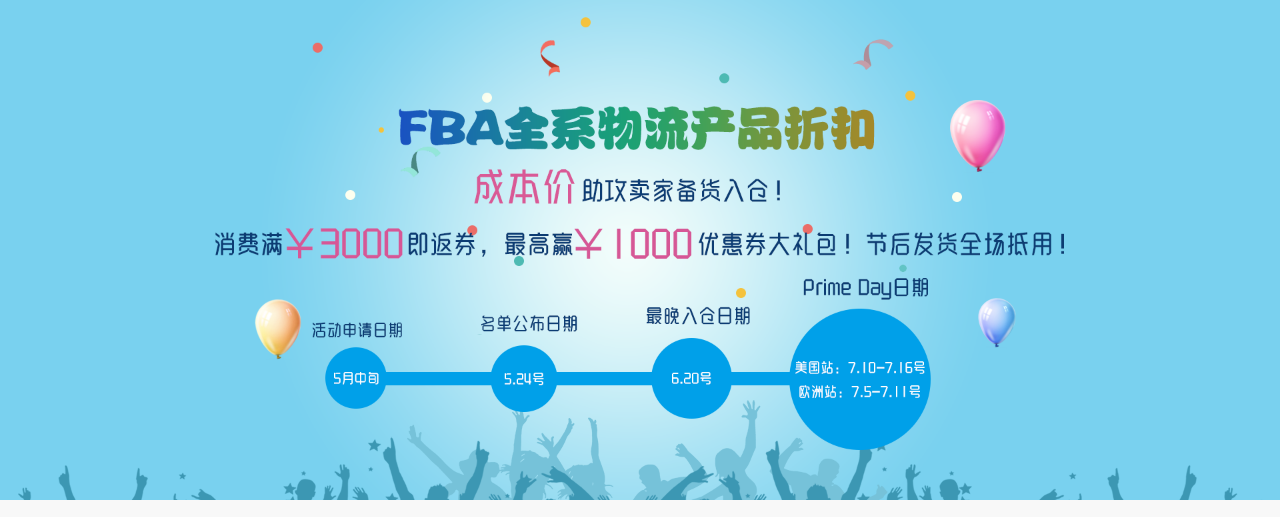
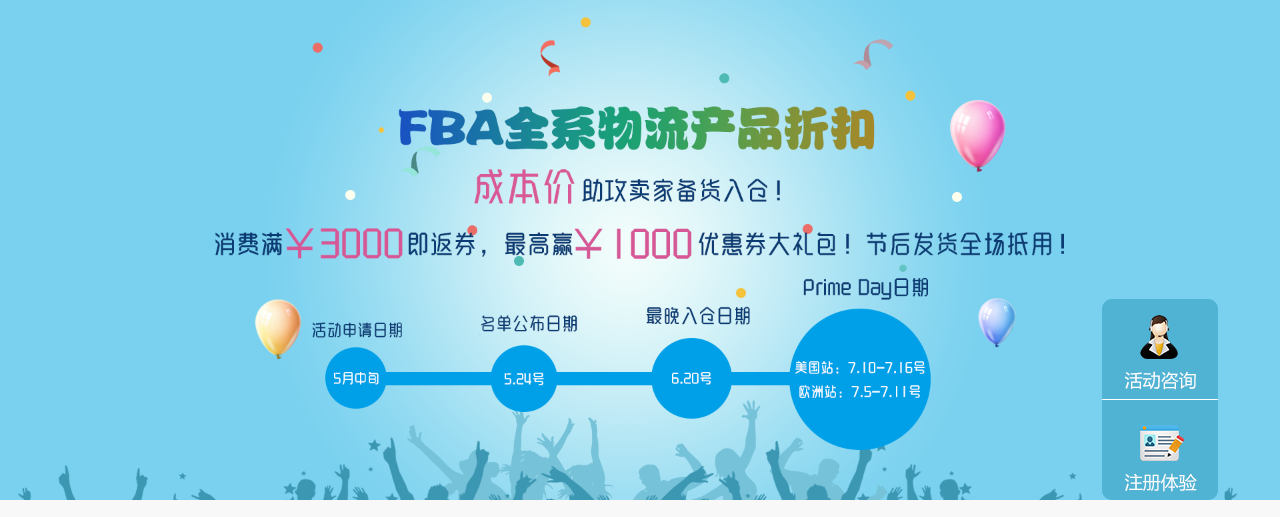
Before and after one commit to lijinke666/activity, a website: page src/views/prime-day-pc.html in a window 1280 px wide. Shown: the top 517 px of the page. Drawn offline with Linux system fonts and the light colour scheme.

Commit message:
feat:添加悬浮图

```diff
--- a/src/less/prime-day-pc.less
+++ b/src/less/prime-day-pc.less
@@ -18,6 +18,20 @@
             margin:0 auto;
             background: #9ed4f2;
             padding: 20px;
+            position: relative;
+            .fix-btn{
+                position: fixed;
+                bottom:300px;
+                right:62px;
+                z-index: 999;
+                li:nth-child(2){
+                    border-top:1px solid #fff;
+                }
+                img{
+                    width:116px;
+                    height:100px;
+                }
+            }
             .prime-day-pc-title{
                 width:507px;
                 height:100px;
--- a/src/views/prime-day-pc.html
+++ b/src/views/prime-day-pc.html
@@ -21,6 +21,12 @@
         </div>
         <div class="prime-day-pc-content">
             <div class="prime-day-pc-wrap">
+                <div class="fix-btn">
+                    <ul class="none">
+                        <li><a href="#"><img src="../images/zixun.png" alt=""></a></li>
+                        <li><a href="#"><img src="../images/zhuce.png" alt=""></a></li>
+                    </ul>
+                </div>
                 <div class="prime-day-pc-title title-animate">
                     <h2 class="none title">活动一：FBA全系产品触底价折扣</h2>
                 </div>
```
Also changed, not shown: src/build/css/style.min.css, src/build/images/flight1.png, src/build/images/flight2.png, src/build/images/zhuce.png (added), src/build/images/zixun.png (added), src/images/zhuce.png (added), src/images/zixun.png (added).
